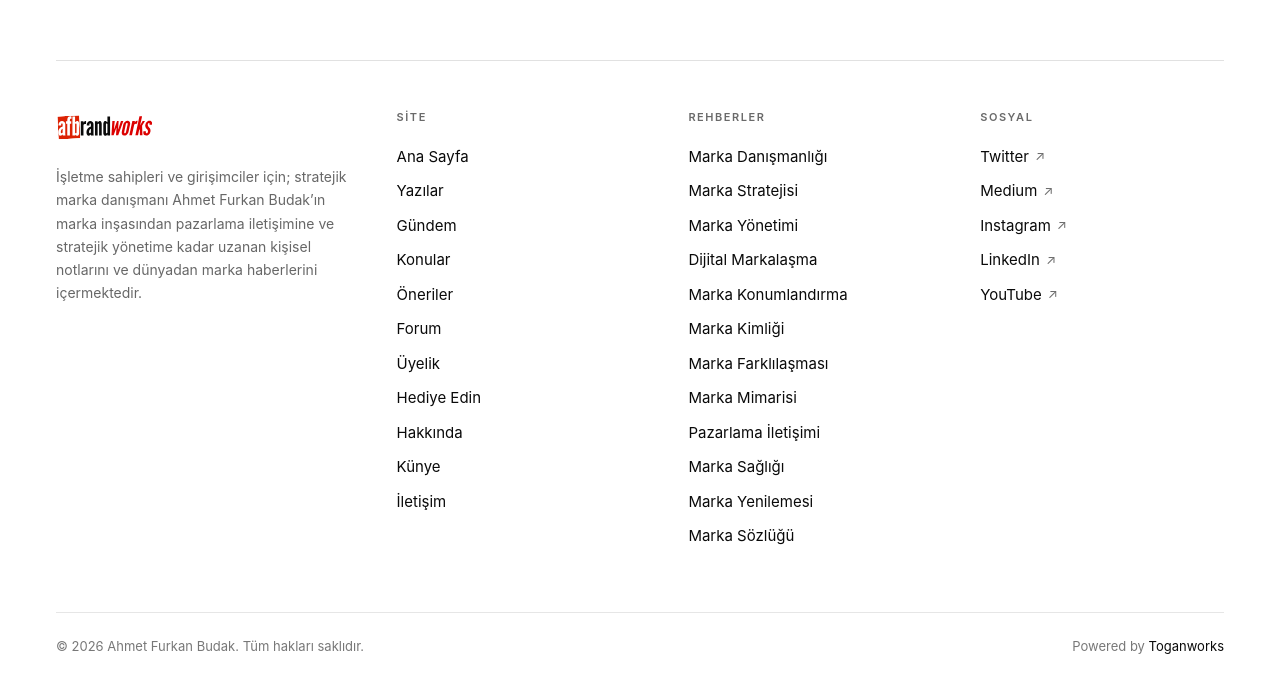
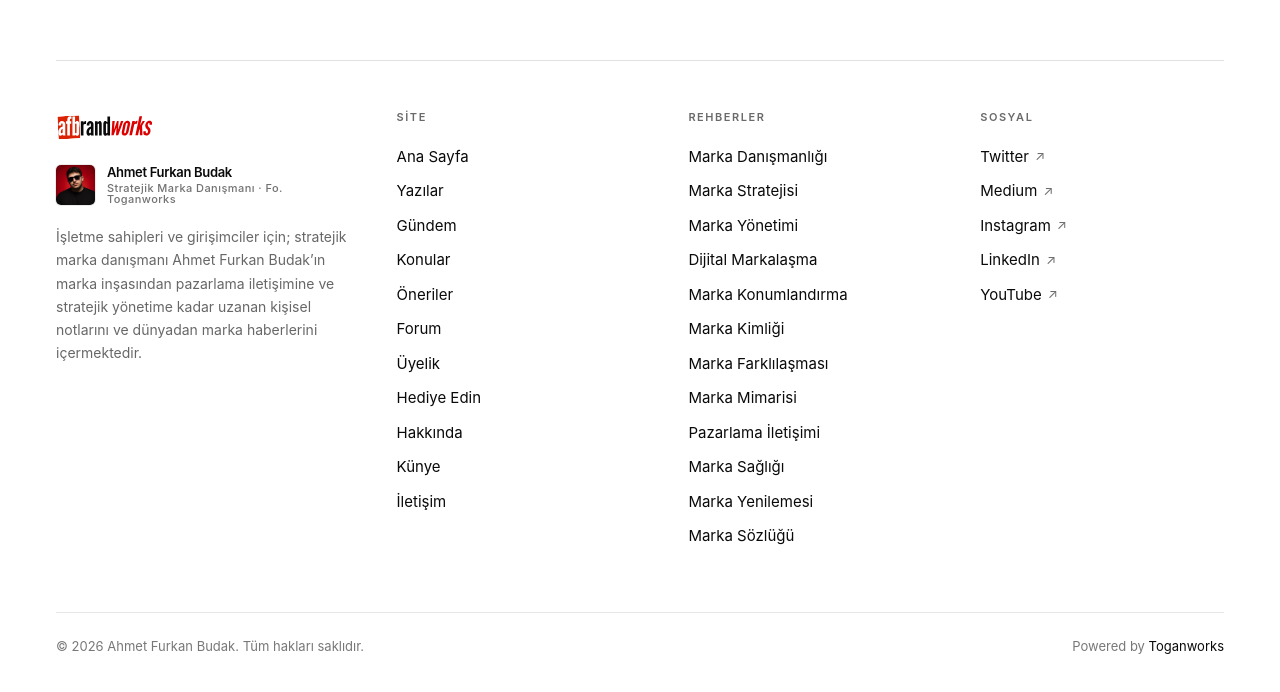
Before and after one commit to ffurkanbudak/afbrandworkscom, a Next.js app: page / in a window 1280 px wide. Shown: the part 1085-1777 px from the top of the page. Built offline with nearby package versions, Linux system fonts and the light colour scheme; no server answers; the database is empty.

Commit message:
Künye: afbrandworks'ün kuruluş tanımı düzeltildi (Ahmet Furkan Budak'ın platformu); Footer: founder profil bloğu eklendi

```diff
--- a/src/app/kunye/page.tsx
+++ b/src/app/kunye/page.tsx
@@ -20,7 +20,7 @@ const SECTIONS: { title: string; paragraphs: string[] }[] = [
   {
     title: 'Hakkımızda',
     paragraphs: [
-      'afbrandworks, marka inşası ve konumlandırma üzerine yazan, tartışan ve öğreten bir topluluk alanıdır. Toganworks\'ün içerik ve topluluk kolu olarak kurulmuştur. Marka kuran kurucular, erken aşama girişimciler, iletişim ve pazarlama ekipleri ile strateji üzerine düşünen kurumsal okuyucular için güvenilir bir başvuru noktası olmak temel amaçtır.',
+      'afbrandworks, marka inşası ve konumlandırma üzerine yazan, tartışan ve öğreten bir topluluk alanıdır. Stratejik marka danışmanı Ahmet Furkan Budak tarafından kurulmuş, kişisel editoryal çatısı altında yürütülen bir içerik ve topluluk platformudur. Marka kuran kurucular, erken aşama girişimciler, iletişim ve pazarlama ekipleri ile strateji üzerine düşünen kurumsal okuyucular için güvenilir bir başvuru noktası olmak temel amaçtır.',
       'Yayıncılık, günlük akımlar üzerine değil, sürdürülebilir marka mimarisi üzerine kuruludur. Konumlandırma, marka kimliği, iletişim dili, satış psikolojisi ve sürdürülebilir büyüme ana eksenleri oluşturur. Kısa vadeli pazarlama hareketleri yerine, markanın uzun ömürlü kararlarına odaklanılır.',
       'Platform, bir yayın organının editoryal ciddiyetini bir topluluğun canlılığıyla birleştirmeyi amaçlar. Her içerik editoryal denetimden geçer. Her tartışma belirli bir çerçeveyi korur. Üye olmak rastgele bir listeye eklenmek değil, aynı konuları ciddiye alan bir çemberin içine girmektir.',
     ],
--- a/src/components/Footer.tsx
+++ b/src/components/Footer.tsx
@@ -1,4 +1,5 @@
 import Link from 'next/link';
+import Image from 'next/image';
 import { Logo } from './Logo';
 
 const FOOTER_NAV = [
@@ -56,6 +57,38 @@ export function Footer() {
           >
             <Logo className="h-[36px] w-auto" />
           </a>
+
+          <Link
+            href="/hakkinda"
+            aria-label="Ahmet Furkan Budak hakkında"
+            className="mt-5 flex items-center gap-3 transition hover:opacity-85"
+            style={{ color: 'var(--fg)' }}
+          >
+            <span
+              className="relative h-[40px] w-[40px] overflow-hidden rounded-[5px]"
+              style={{ boxShadow: '0 0 0 1px color-mix(in oklab, var(--border) 80%, transparent)' }}
+            >
+              <Image
+                src="/ahmetfurkanbudak.jpeg"
+                alt="Ahmet Furkan Budak"
+                fill
+                sizes="40px"
+                className="object-cover"
+              />
+            </span>
+            <span className="flex flex-col leading-none">
+              <span className="text-[13px] font-semibold tracking-tight">
+                Ahmet Furkan Budak
+              </span>
+              <span
+                className="mt-[4px] text-[11px] font-medium tracking-[0.04em]"
+                style={{ color: 'color-mix(in oklab, var(--fg) 58%, transparent)' }}
+              >
+                Stratejik Marka Danışmanı · Fo. Toganworks
+              </span>
+            </span>
+          </Link>
+
           <p
             className="mt-5 max-w-[46ch] text-[14px] leading-[1.65]"
             style={{ color: 'color-mix(in oklab, var(--fg) 62%, transparent)' }}
```
